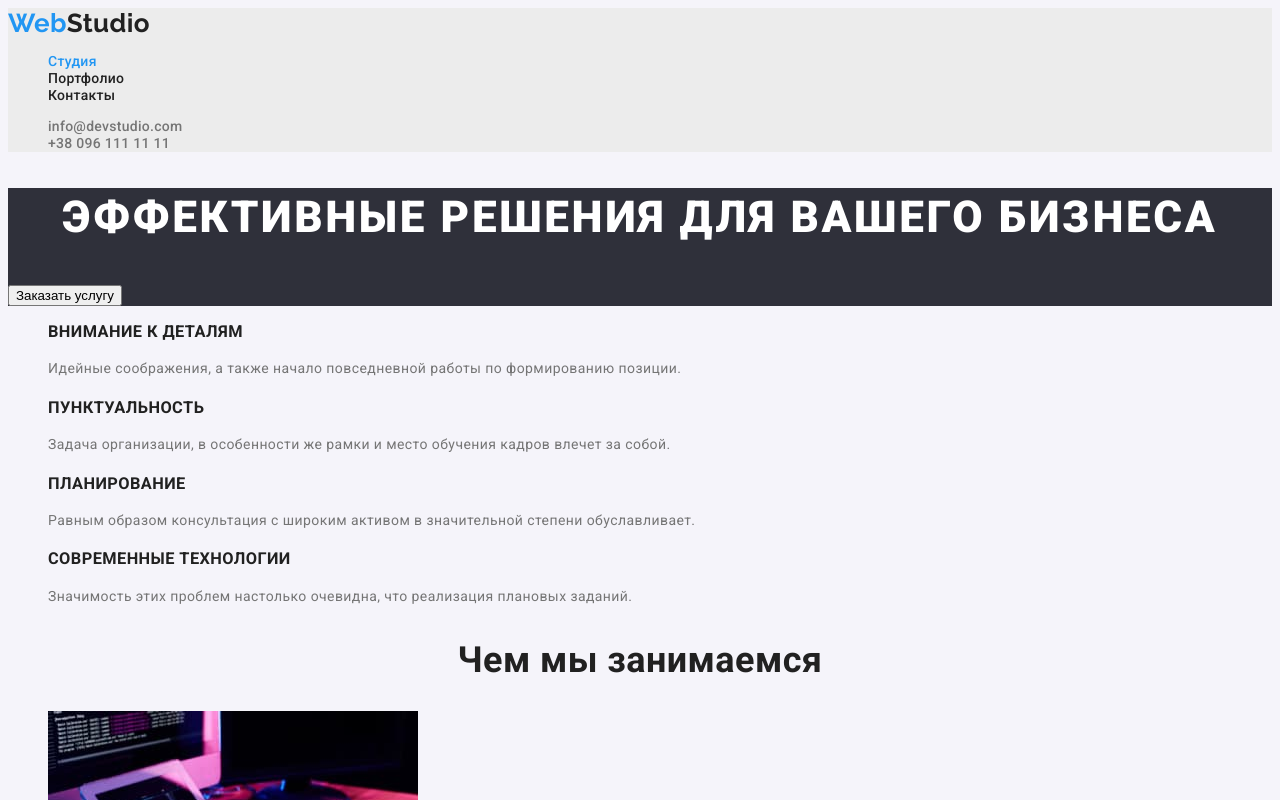
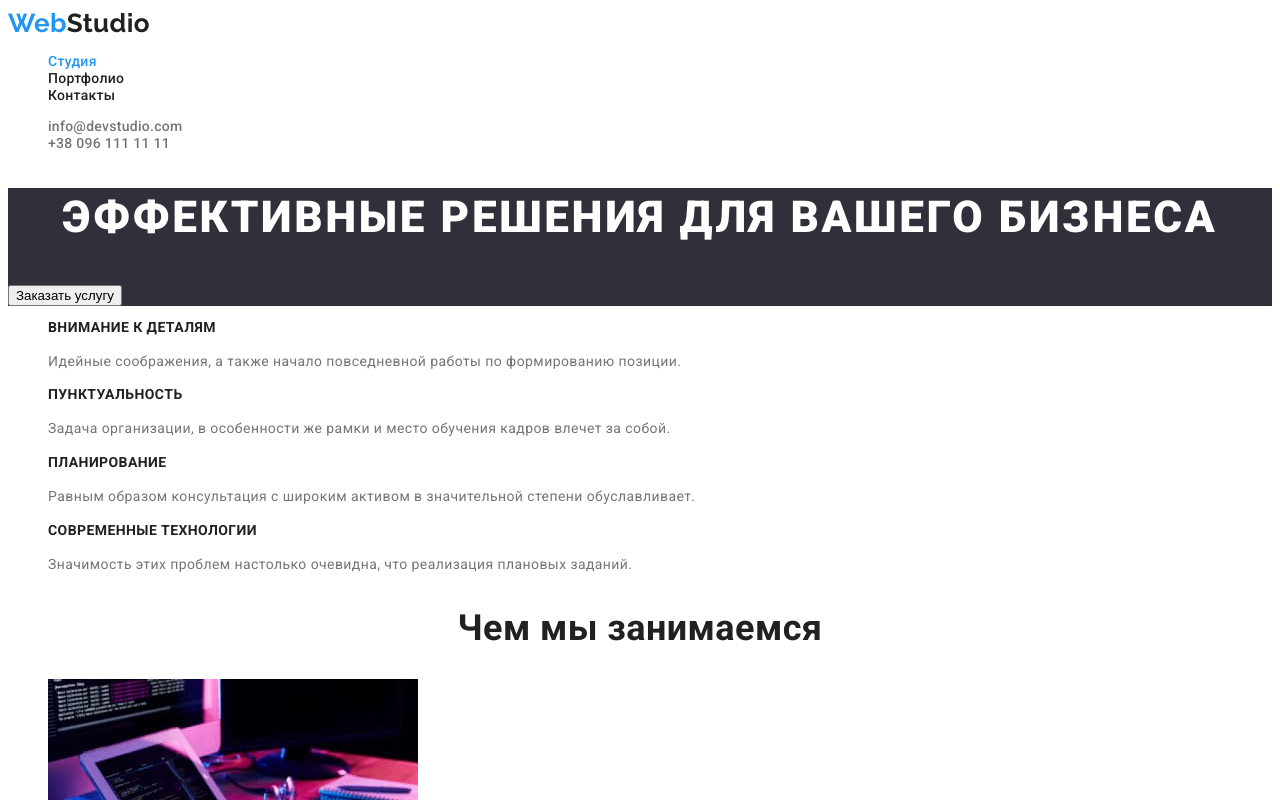
Before and after one commit to AleksandrStar/goit-markup-hw-02, a plain HTML site: page index.html in a window 1280 px wide. Shown: the top 800 px of the page. Drawn offline with Linux system fonts and the light colour scheme.

Commit message:
Исправил значения высоты линии и фон

```diff
--- a/css/styles.css
+++ b/css/styles.css
@@ -14,9 +14,7 @@
   /* Цвет фона */
   --dark-bg: #2F303A;
   --secondary-bg: #F5F4FA;
-  --header-background: #ECECEC;
-  --portfolio-background: #EEEEEE;
- /* Акцент цвета текста и фона*/
+  /* Акцент цвета текста и фона*/
   --accent-color: #2196F3;
 }
   body {
@@ -24,7 +22,7 @@
   color: var(--basic-color);
   font-size: 14px;
   letter-spacing: 0.03em;
-  background-color:var(--secondary-bg)
+  background-color:#FFFFFF;
 }
 .visually-hidden {
   position: absolute;
@@ -41,12 +39,6 @@
 /* Фон */
 .footer {
   background-color: var(--dark-bg);
-}
-.header {
-  background-color: var(--header-background);
-}
-.portfolio {
-  background-color: var(--portfolio-background);
 }
 .secondary {
   background-color: var(--secondary-bg);
@@ -183,7 +175,8 @@
 /* Приемущества работы */
 .subtitle-priority {
   font-weight: 700;
-  line-height: 1.17;
+  line-height: 1.14;
+  font-size: 14px;
   color: var(--basic-color);
   text-transform: uppercase;
 }
@@ -212,7 +205,7 @@
 /* Список имен представителей нашей команди */
 .items {
   font-weight: 500;
-  line-height: 1.17;
+  line-height: 1.19;
   font-size: 16px;
   text-align: center;
   color: var(--basic-color);
@@ -220,7 +213,7 @@
 /* Должности представителей нашей команды */
 .position {
   font-weight: 400;
-  line-height: 1.17;
+  line-height: 1.19;
   font-size: 16px;
   text-align: center;
   color: var(--secondary-color);
```
